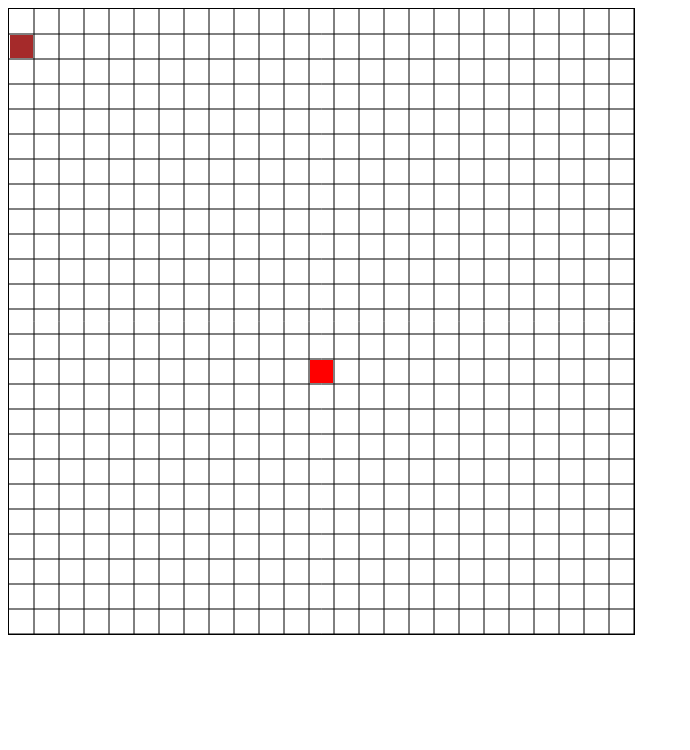
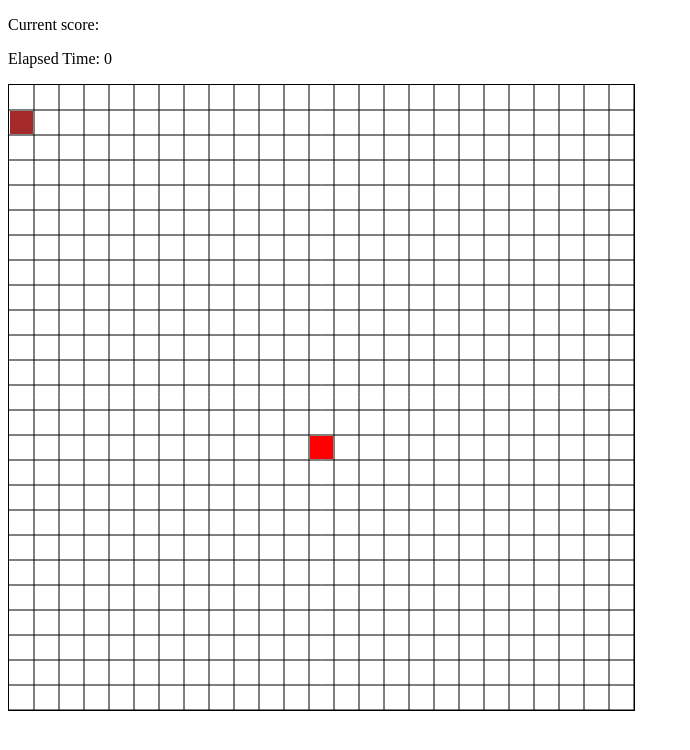
Before and after one commit to KueZie/Snake, a plain HTML site: page index.html in a window 1280 px wide. Shown: the whole page, without its empty margins (0-690 px from the left). Drawn offline with Linux system fonts and the light colour scheme.

Commit message:
Update index.html

```diff
--- a/index.html
+++ b/index.html
@@ -4,6 +4,8 @@
     <title> Snake! </title>
   </head>
   <body>
+    <p>Current score: <span id="score"></span></p>
+    <p>Elapsed Time: <span id="time">0</span></p>
     <canvas></canvas>
     <script src="scripts.js"></script>
   </body>
```
